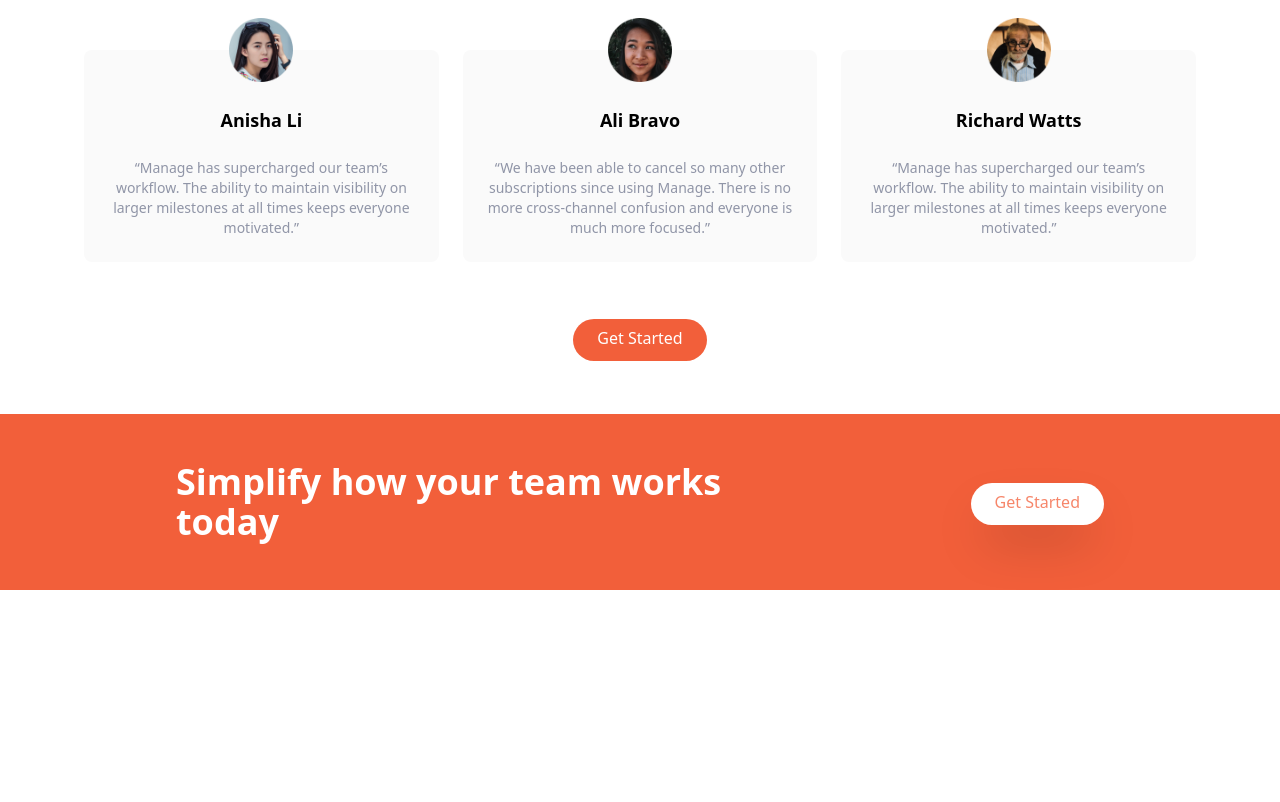
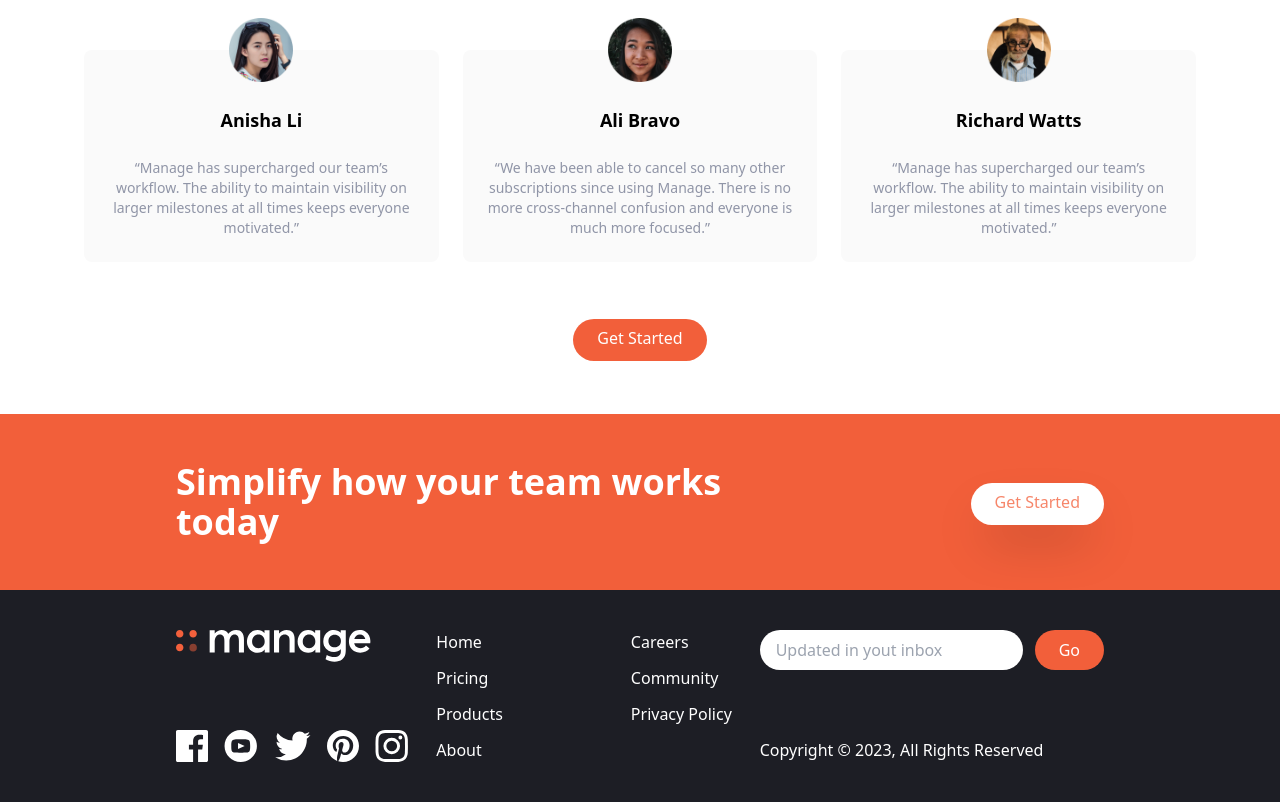
Before and after one commit to BurnettMiao/Tailwind-manage-landing-page, a website: page index.html in a window 1280 px wide. Shown: the part 1354-2156 px from the top of the page. Before the commit the page ends 1944 px from the top, so only its background shows below. Drawn offline with Linux system fonts and the light colour scheme.

Commit message:
footer section finish

```diff
--- a/index.html
+++ b/index.html
@@ -257,5 +257,85 @@
         </div>
       </div>
     </section>
+
+    <!-- Footer -->
+    <footer class="bg-veryDarkBlue">
+      <!-- Flex container -->
+      <div
+        class="container flex flex-col-reverse justify-between px-6 py-10 mx-auto space-y-8 md:flex-row md:space-y-0"
+      >
+        <!-- Logo and social links container -->
+        <div
+          class="flex flex-col-reverse items-center justify-between space-y-12 md:flex-col md:space-y-0 md:items-start"
+        >
+          <div class="mx-auto my-6 text-center text-white md:hidden">
+            Copyright &copy; 2023, All Rights Reserved
+          </div>
+          <!-- Logo -->
+          <div>
+            <img src="img/logo-white.svg" class="h-8" alt="" />
+          </div>
+          <!-- Social links Container -->
+          <div class="flex justify-center space-x-4">
+            <!-- Link 1 -->
+            <a href="#">
+              <img src="img/icon-facebook.svg" class="h-8" alt="" />
+            </a>
+            <!-- Link 2 -->
+            <a href="#">
+              <img src="img/icon-youtube.svg" class="h-8" alt="" />
+            </a>
+            <!-- Link 3 -->
+            <a href="#">
+              <img src="img/icon-twitter.svg" class="h-8" alt="" />
+            </a>
+            <!-- Link 4 -->
+            <a href="#">
+              <img src="img/icon-pinterest.svg" class="h-8" alt="" />
+            </a>
+            <!-- Link 5 -->
+            <a href="#">
+              <img src="img/icon-instagram.svg" class="h-8" alt="" />
+            </a>
+          </div>
+        </div>
+
+        <!-- List Container -->
+        <div class="flex justify-around space-x-32">
+          <div class="flex flex-col space-y-3 text-white">
+            <a href="#" class="hover:text-brightRed">Home</a>
+            <a href="#" class="hover:text-brightRed">Pricing</a>
+            <a href="#" class="hover:text-brightRed">Products</a>
+            <a href="#" class="hover:text-brightRed">About</a>
+          </div>
+          <div class="flex flex-col space-y-3 text-white">
+            <a href="#" class="hover:text-brightRed">Careers</a>
+            <a href="#" class="hover:text-brightRed">Community</a>
+            <a href="#" class="hover:text-brightRed">Privacy Policy</a>
+          </div>
+        </div>
+
+        <!-- Input Container -->
+        <div class="flex flex-col justify-between">
+          <form>
+            <div class="flex space-x-3">
+              <input
+                type="text"
+                class="flex-1 px-4 rounded-full focus:outline-none"
+                placeholder="Updated in yout inbox"
+              />
+              <button
+                class="px-6 py-2 text-white rounded-full bg-brightRed hover:bg-brightRedLight focus:outline-none"
+              >
+                Go
+              </button>
+            </div>
+          </form>
+          <div class="hidden text-white md:block">
+            Copyright &copy; 2023, All Rights Reserved
+          </div>
+        </div>
+      </div>
+    </footer>
   </body>
 </html>
```
Also changed, not shown: css/main.css.
